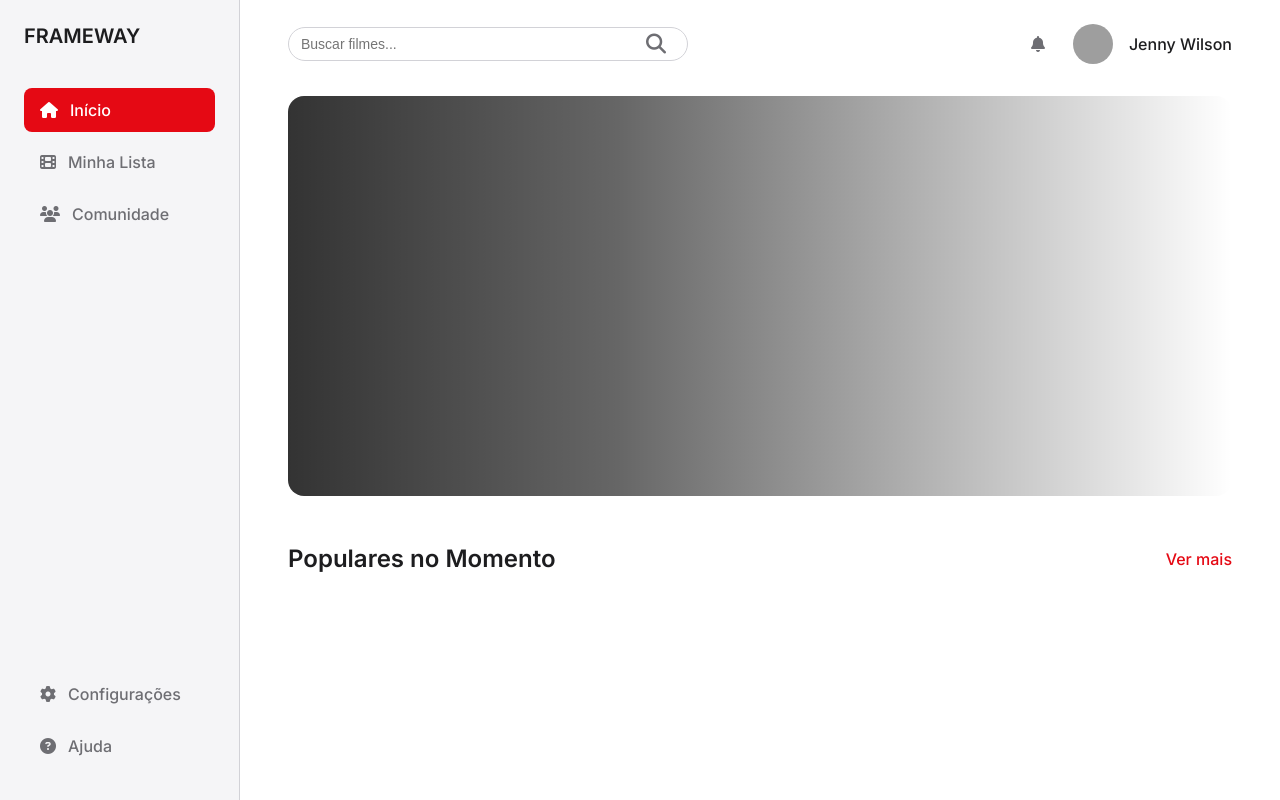
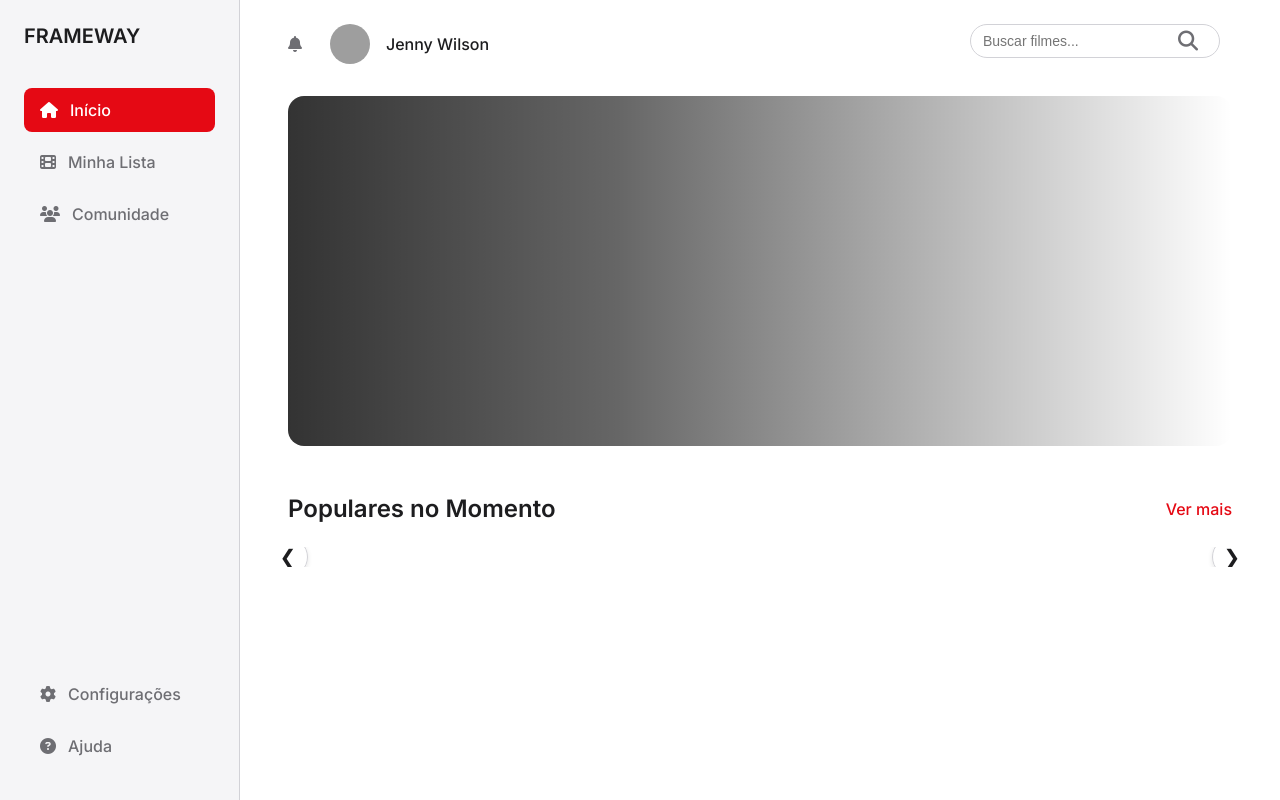
Before and after one commit to Carlos-Andre-Rabelo/Frameway, a PHP site: template pages/landingpage.php in a window 1280 px wide. Run offline with PHP 8.4, Linux system fonts and the light colour scheme; the template is opened without the code that fills it, so the values that code supplies are empty; grey boxes are pictures that could not be loaded.

Commit message:
Updade: melhoria no layout do carrossel na landing page

```diff
--- a/assets/css/landingpage.css
+++ b/assets/css/landingpage.css
@@ -90,20 +90,26 @@ i {
 .main-content {
     flex-grow: 1;
     padding: 24px 48px;
-    overflow-y: auto;
+    position: relative; /* Necessário para o posicionamento fixo da busca */
+    min-width: 0; /* CORREÇÃO: Impede que o container se estique por causa do carrossel */
 }
 
 .main-header {
     display: flex;
-    justify-content: space-between;
+    justify-content: flex-start; /* Alinha o perfil à esquerda */
     align-items: center;
-    margin-bottom: 32px;
+    margin-bottom: 32px; /* Mantém o espaçamento inferior */
+    /* O header agora é estático e rola com a página */
 }
 
 /* --- ESTILOS DA BARRA DE PESQUISA (SINCRONIZADO COM STYLE.CSS) --- */
 .search-container {
-    position: relative;
-    width: 400px;
+    /* --- Barra de pesquisa totalmente independente e fixa --- */
+    position: fixed; /* Fixa na janela de visualização */
+    top: 24px; /* Distância do topo, alinhado com o padding do main-content */
+    right: 60px; /* Aumenta a margem da direita */
+    width: 250px; /* Diminui mais o tamanho da barra */
+    z-index: 1001; /* Garante que fique acima do conteúdo */
 }
 
 .search-form {
@@ -153,7 +159,7 @@ i {
     top: 100%;
     left: 0;
     width: 100%;
-    z-index: 1000;
+    z-index: 1002; /* Aumentado para ficar acima do header (z-index: 1001) e mostrar o blur */
     background-color: rgba(255, 255, 255, 0.3); /* Sincronizado com style.css */
     backdrop-filter: blur(10px); /* Sincronizado com style.css */
     -webkit-backdrop-filter: blur(10px);
@@ -232,7 +238,7 @@ i {
 /* --- Seção de Destaque --- */
 .featured-section {
     position: relative;
-    height: 400px;
+    height: 350px; /* Altura do hero reduzida */
     border-radius: 16px;
     overflow: hidden;
     color: white;
@@ -323,10 +329,51 @@ i {
     font-weight: 500;
 }
 
-.movies-grid {
-    display: grid;
-    grid-template-columns: repeat(auto-fill, minmax(200px, 1fr));
+/* --- ESTILOS DO CARROSSEL (ADAPTADO DE STYLE.CSS) --- */
+.carousel-wrapper {
+    position: relative;
+    overflow: hidden;
+    padding: 10px 0; /* Adiciona espaço vertical para as setas não ficarem coladas */
+    margin: 0 -10px; /* Compensa o padding para alinhar com o conteúdo */
+}
+
+.carousel {
+    display: flex;
     gap: 24px;
+    transition: transform 0.5s ease-in-out;
+    padding: 0 10px; /* Adiciona padding para os cards não colarem nas bordas */
+}
+
+.carousel-arrow {
+    position: absolute;
+    top: 50%;
+    transform: translateY(-50%);
+    background-color: rgba(255, 255, 255, 0.9);
+    color: var(--text-primary);
+    border: 1px solid var(--border-color);
+    font-size: 20px;
+    cursor: pointer;
+    z-index: 10;
+    border-radius: 50%;
+    width: 40px;
+    height: 40px;
+    display: flex;
+    align-items: center;
+    justify-content: center;
+    box-shadow: 0 2px 5px rgba(0,0,0,0.1);
+    transition: background-color 0.2s, transform 0.2s;
+}
+
+.carousel-arrow:hover {
+    background-color: #fff;
+    transform: translateY(-50%) scale(1.1);
+}
+
+.carousel-arrow.prev {
+    left: -10px;
+}
+.carousel-arrow.next {
+    right: -10px;
 }
 
 .movie-card {
@@ -335,6 +382,8 @@ i {
     box-shadow: 0 4px 12px var(--shadow-color);
     transition: transform 0.3s ease, box-shadow 0.3s ease;
     cursor: pointer;
+    flex-shrink: 0; /* Impede que os cards encolham no container flex */
+    width: 160px; /* Largura dos pôsteres reduzida ainda mais */
     animation: fadeIn 0.5s ease-out forwards;
     opacity: 0;
 }
--- a/pages/landingpage.php
+++ b/pages/landingpage.php
@@ -28,8 +28,7 @@
         </aside>
 
         <main class="main-content">
-            <header class="main-header">
-                <!-- Estrutura da barra de pesquisa atualizada para ser idêntica à de filmes.php -->
+            <!-- A barra de pesquisa foi movida para fora do header para ser um elemento independente -->
             <div class="search-container">
                 <form id="search-form" class="search-form">
                     <input type="text" id="searchInput" placeholder="Buscar filmes..." autocomplete="off">
@@ -37,6 +36,8 @@
                 </form>
                 <div id="search-suggestions" class="search-suggestions"></div>
             </div>
+
+            <header class="main-header">
                 <div class="user-profile">
                     <i class="fas fa-bell"></i>
                     <img src="https://i.pravatar.cc/40?u=jennywilson" alt="Avatar do Usuário">
@@ -53,11 +54,17 @@
                     <h2>Populares no Momento</h2>
                     <a href="#" class="learn-more">Ver mais</a>
                 </div>
-                <div class="movies-grid" id="popularMoviesGrid">
+                <!-- Estrutura de grid substituída pela estrutura de carrossel -->
+                <div class="carousel-wrapper">
+                    <button id="popular-prev-btn" class="carousel-arrow prev" aria-label="Anterior">&#10094;</button>
+                    <div class="carousel" id="popularMoviesGrid">
+                        <!-- Shimmers de carregamento -->
                         <div class="loading-shimmer card-shimmer"></div>
                         <div class="loading-shimmer card-shimmer"></div>
                         <div class="loading-shimmer card-shimmer"></div>
                         <div class="loading-shimmer card-shimmer"></div>
+                    </div>
+                    <button id="popular-next-btn" class="carousel-arrow next" aria-label="Próximo">&#10095;</button>
                 </div>
             </section>
         </main>
```
Also changed, not shown: assets/js/landingpage.js (+175 -8 lines). Lines whose indentation alone changed are shown as unchanged.
